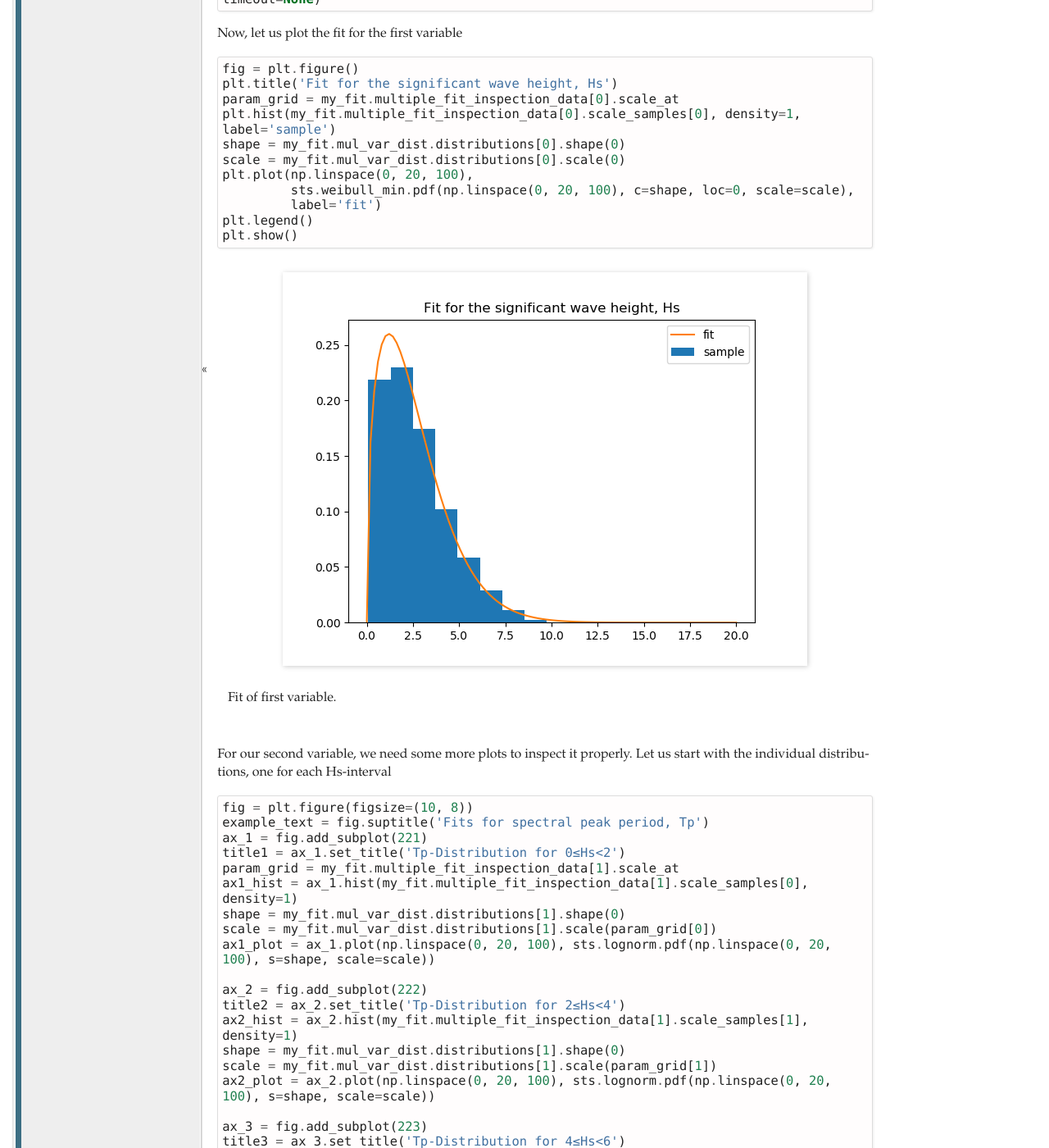
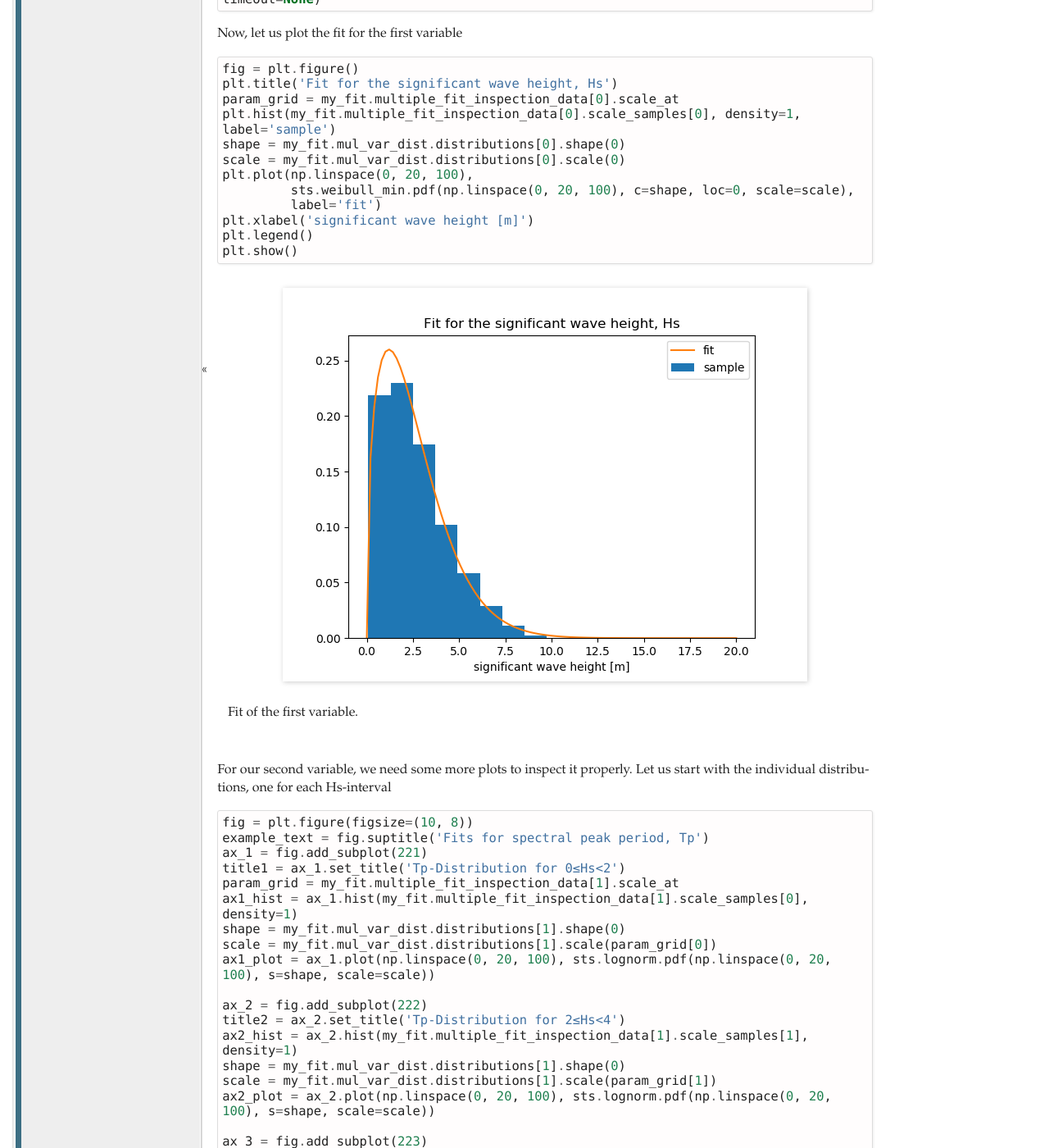
Before and after one commit to virocon-organization/virocon, a Sphinx documentation site: the page built from docs/fitting.rst, in a window 1280 px wide and 1400 px high, scrolled down 2299 px. Shown: the whole window at 82% size. Built offline with Sphinx 7.4.7, drawn with Linux system fonts in a browser that asks for light colours.

Commit message:
Add xlabel to figure, #24

```diff
--- a/docs/fitting.rst
+++ b/docs/fitting.rst
@@ -94,6 +94,7 @@ Now, let us plot the fit for the first variable ::
     plt.plot(np.linspace(0, 20, 100),
              sts.weibull_min.pdf(np.linspace(0, 20, 100), c=shape, loc=0, scale=scale),
              label='fit')
+    plt.xlabel('significant wave height [m]')
     plt.legend()
     plt.show()
 
@@ -102,7 +103,7 @@ Now, let us plot the fit for the first variable ::
     :scale: 100 %
     :alt: fit of first variable
 
-    Fit of first variable.
+    Fit of the first variable.
 
 For our second variable, we need some more plots to inspect it properly.
 Let us start with the individual distributions, one for each Hs-interval ::
```
Also changed, not shown: docs/fitting_fig2.png, 1 other file.
